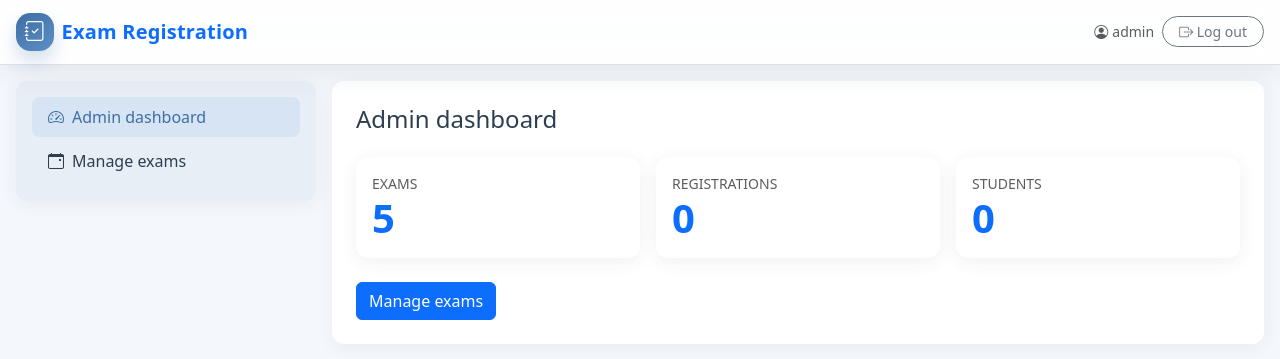
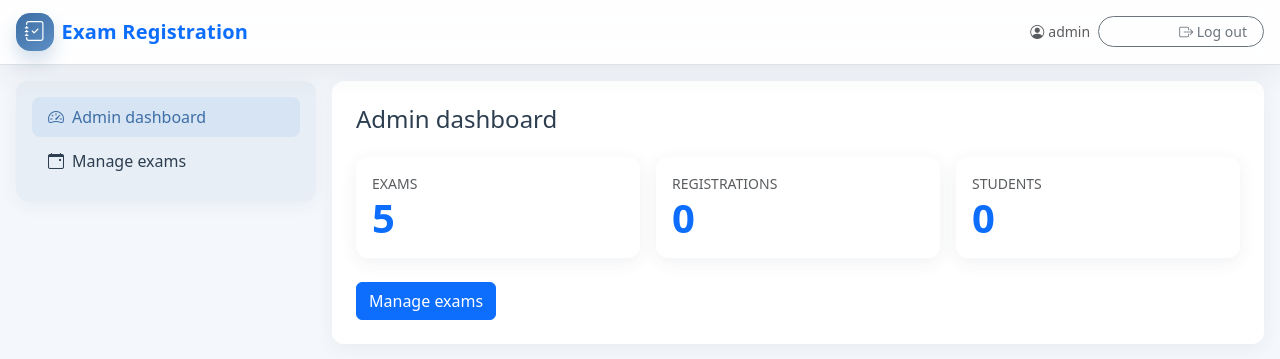
Before and after one commit to rxnjitth/Exam_Registration_System, a Flask app: page /admin/dashboard in a window 1280 px wide. Shown: the top 359 px of the page. Run offline with Flask 3, Linux system fonts and the light colour scheme; a user stored in the database is signed in.

Commit message:
Increase left padding of navbar buttons for improved spacing and usability

```diff
--- a/app/templates/base.html
+++ b/app/templates/base.html
@@ -42,7 +42,7 @@
     }
     .navbar-ers .nav-actions .btn {
       border-radius: 959px;
-      padding-left: 1rem;
+      padding-left: 5rem;
       padding-right: 1rem;
     }
     .navbar-ers .nav-actions .btn-primary {
```
